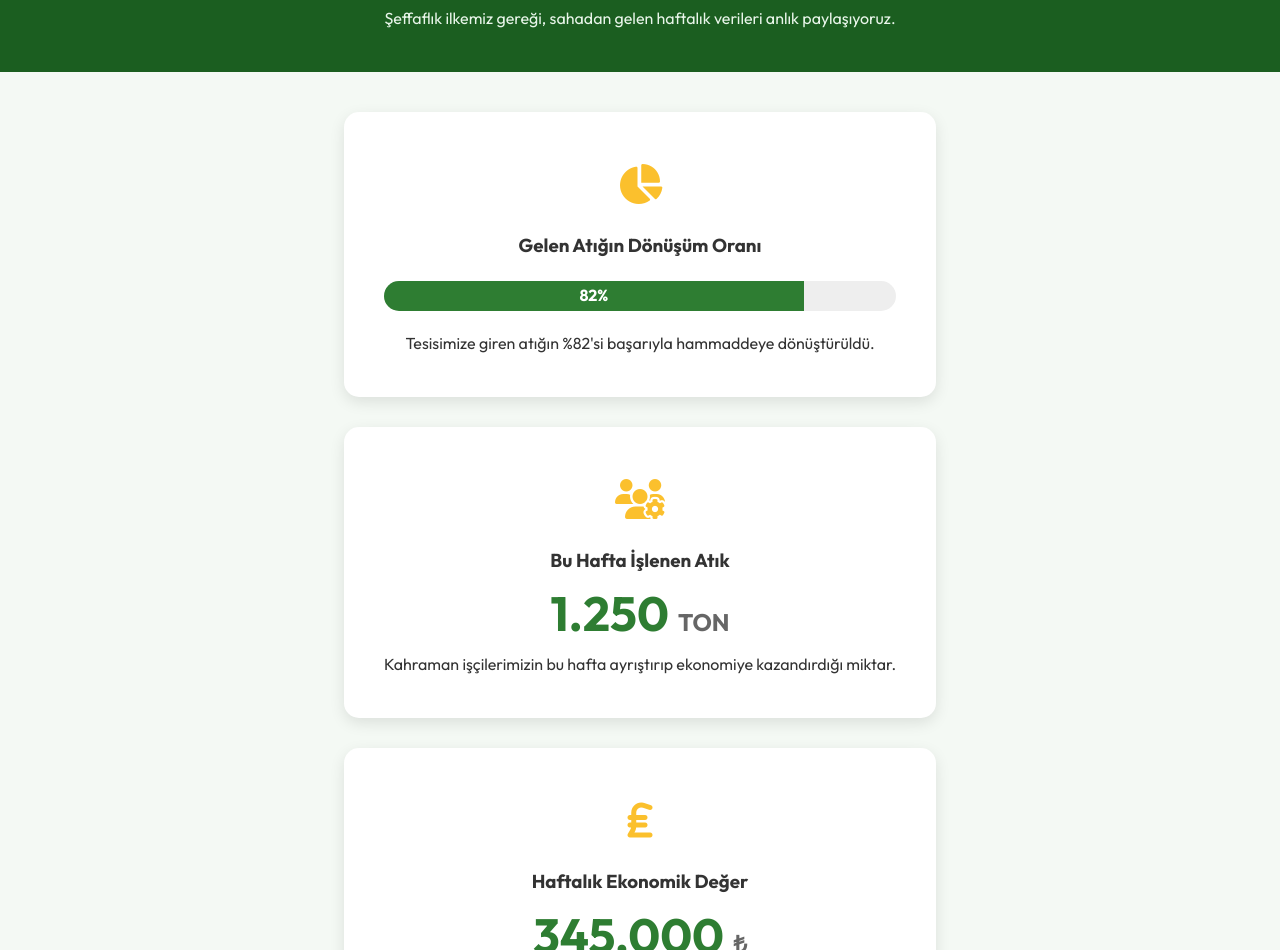
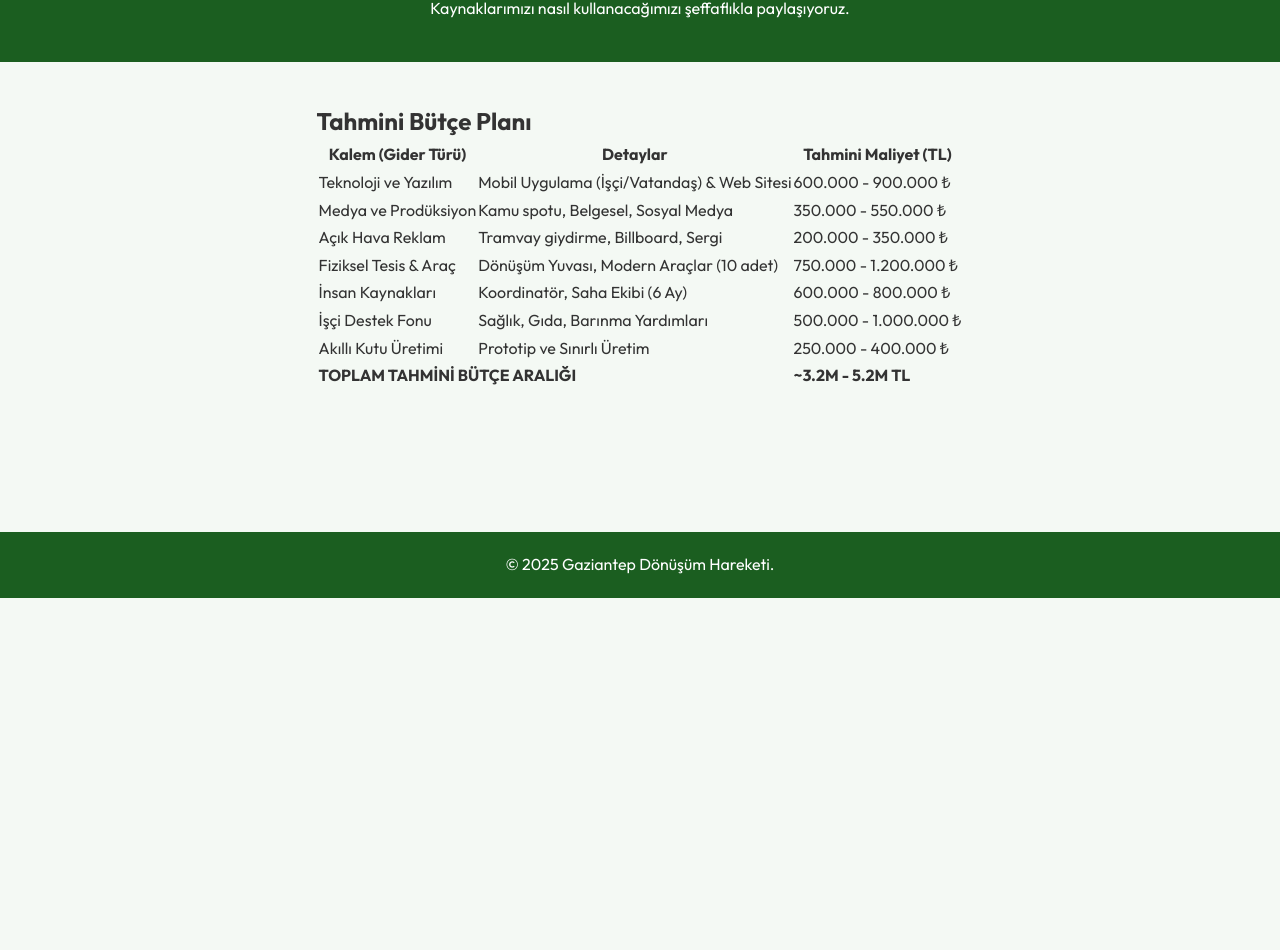
Before and after one commit to mss05/atikmerkezi, a plain HTML site: page istatistikler.html in a window 1280 px wide. Shown: the part 202-1152 px from the top of the page. After the commit the page ends 800 px from the top, so only its background shows below. Drawn offline with Linux system fonts and the light colour scheme.

Commit message:
Update istatistikler.html

```diff
--- a/istatistikler.html
+++ b/istatistikler.html
@@ -3,83 +3,90 @@
 <head>
     <meta charset="UTF-8">
     <meta name="viewport" content="width=device-width, initial-scale=1.0">
-    <title>Veriler | Gaziantep Dönüşüm Hareketi</title>
+    <title>Şeffaflık | Bütçe ve Veriler</title>
     <link rel="stylesheet" href="style.css">
     <link href="https://fonts.googleapis.com/css2?family=Outfit:wght@300;400;600;700&display=swap" rel="stylesheet">
-    <link rel="stylesheet" href="https://cdnjs.cloudflare.com/ajax/libs/font-awesome/6.4.0/css/all.min.css">
 </head>
 <body>
     <nav class="navbar">
         <div class="container nav-container">
-            <div class="logo-wrapper">
-                <img src="yeni-logo.png" alt="Logo" class="nav-logo">
-            </div>
+            <div class="logo-wrapper"><img src="yeni-logo.png" alt="Logo" class="nav-logo"></div>
             <ul class="nav-links">
                 <li><a href="index.html">Ana Sayfa</a></li>
-                <li><a href="hakkimizda.html">Hakkımızda</a></li>
-                <li><a href="projeler.html">Projelerimiz</a></li>
-                <li><a href="istatistikler.html" class="active">Veriler</a></li>
+                <li><a href="hakkimizda.html">Hikayemiz</a></li>
+                <li><a href="projeler.html">Eylemler</a></li>
+                <li><a href="istatistikler.html" class="active">Şeffaflık</a></li>
             </ul>
         </div>
     </nav>
 
     <section class="page-header">
         <div class="container">
-            <h1>Canlı Dönüşüm Verileri</h1>
-            <p style="color: #e8f5e9; margin-top: 10px;">Şeffaflık ilkemiz gereği, sahadan gelen haftalık verileri anlık paylaşıyoruz.</p>
+            <h1>Proje Bütçesi ve Hedefler</h1>
+            <p>Kaynaklarımızı nasıl kullanacağımızı şeffaflıkla paylaşıyoruz.</p>
         </div>
     </section>
 
     <section class="stats-section container">
-        <div class="stats-grid">
-
-            <div class="stat-card">
-                <div class="icon-box"><i class="fas fa-chart-pie"></i></div>
-                <h3>Gelen Atığın Dönüşüm Oranı</h3>
-                <div class="progress-container">
-                    <div class="progress-bar" data-target="82">
-                        <span class="progress-text">82%</span>
-                    </div>
-                </div>
-                <p class="stat-desc">Tesisimize giren atığın %82'si başarıyla hammaddeye dönüştürüldü.</p>
-            </div>
-
-            <div class="stat-card">
-                <div class="icon-box"><i class="fas fa-users-cog"></i></div>
-                <h3>Bu Hafta İşlenen Atık</h3>
-                <div class="number-counter">
-                    <span class="count" data-target="1250">0</span>
-                    <span class="unit">TON</span>
-                </div>
-                <p class="stat-desc">Kahraman işçilerimizin bu hafta ayrıştırıp ekonomiye kazandırdığı miktar.</p>
-            </div>
-
-            <div class="stat-card">
-                <div class="icon-box"><i class="fas fa-lira-sign"></i></div>
-                <h3>Haftalık Ekonomik Değer</h3>
-                <div class="number-counter">
-                    <span class="count" data-target="345000">0</span>
-                    <span class="unit">₺</span>
-                </div>
-                <p class="stat-desc">Bu hafta geri kazanılan atıkların piyasa değeri ve sağlanan tasarruf.</p>
-            </div>
-
-            <div class="stat-card">
-                <div class="icon-box"><i class="fas fa-globe-europe"></i></div>
-                <h3>Toplam Kurtarılan Atık</h3>
-                <div class="number-counter">
-                    <span class="count" data-target="61500">0</span>
-                    <span class="unit">TON</span>
-                </div>
-                <p class="stat-desc">Proje başlangıcından bugüne kadar işlenen toplam atık miktarı.</p>
-            </div>
-
+        <div class="budget-container">
+            <h2 class="section-title">Tahmini Bütçe Planı</h2>
+            <table class="budget-table">
+                <thead>
+                    <tr>
+                        <th>Kalem (Gider Türü)</th>
+                        <th>Detaylar</th>
+                        <th>Tahmini Maliyet (TL)</th>
+                    </tr>
+                </thead>
+                <tbody>
+                    <tr>
+                        <td>Teknoloji ve Yazılım</td>
+                        <td>Mobil Uygulama (İşçi/Vatandaş) & Web Sitesi</td>
+                        <td>600.000 - 900.000 ₺</td>
+                    </tr>
+                    <tr>
+                        <td>Medya ve Prodüksiyon</td>
+                        <td>Kamu spotu, Belgesel, Sosyal Medya</td>
+                        <td>350.000 - 550.000 ₺</td>
+                    </tr>
+                    <tr>
+                        <td>Açık Hava Reklam</td>
+                        <td>Tramvay giydirme, Billboard, Sergi</td>
+                        <td>200.000 - 350.000 ₺</td>
+                    </tr>
+                    <tr>
+                        <td>Fiziksel Tesis & Araç</td>
+                        <td>Dönüşüm Yuvası, Modern Araçlar (10 adet)</td>
+                        <td>750.000 - 1.200.000 ₺</td>
+                    </tr>
+                    <tr>
+                        <td>İnsan Kaynakları</td>
+                        <td>Koordinatör, Saha Ekibi (6 Ay)</td>
+                        <td>600.000 - 800.000 ₺</td>
+                    </tr>
+                    <tr>
+                        <td>İşçi Destek Fonu</td>
+                        <td>Sağlık, Gıda, Barınma Yardımları</td>
+                        <td>500.000 - 1.000.000 ₺</td>
+                    </tr>
+                    <tr>
+                        <td>Akıllı Kutu Üretimi</td>
+                        <td>Prototip ve Sınırlı Üretim</td>
+                        <td>250.000 - 400.000 ₺</td>
+                    </tr>
+                </tbody>
+                <tfoot>
+                    <tr>
+                        <td colspan="2"><strong>TOPLAM TAHMİNİ BÜTÇE ARALIĞI</strong></td>
+                        <td><strong>~3.2M - 5.2M TL</strong></td>
+                    </tr>
+                </tfoot>
+            </table>
         </div>
     </section>
 
     <footer>
         <p>&copy; 2025 Gaziantep Dönüşüm Hareketi.</p>
     </footer>
-    <script src="script.js"></script>
 </body>
 </html>
```
